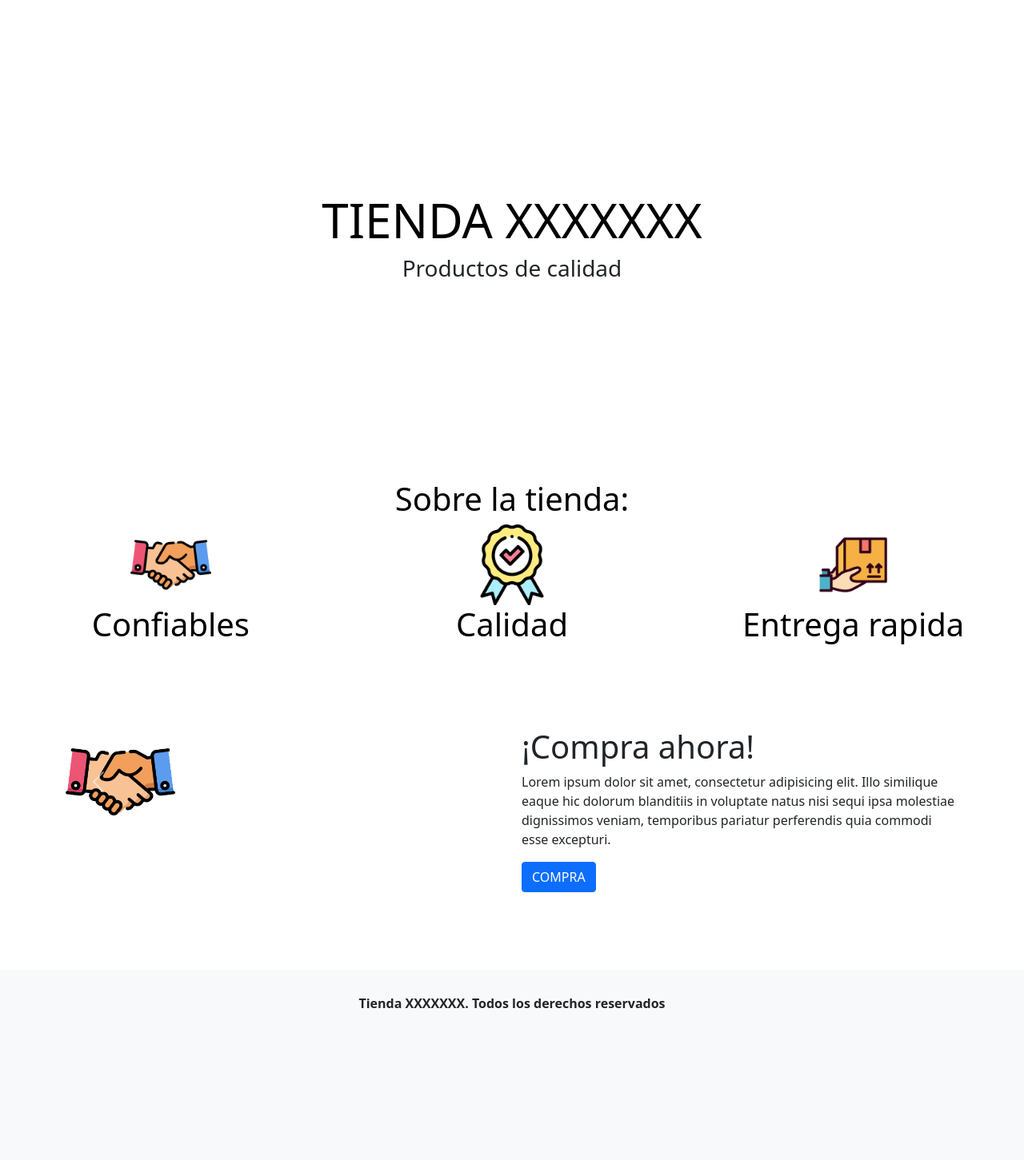
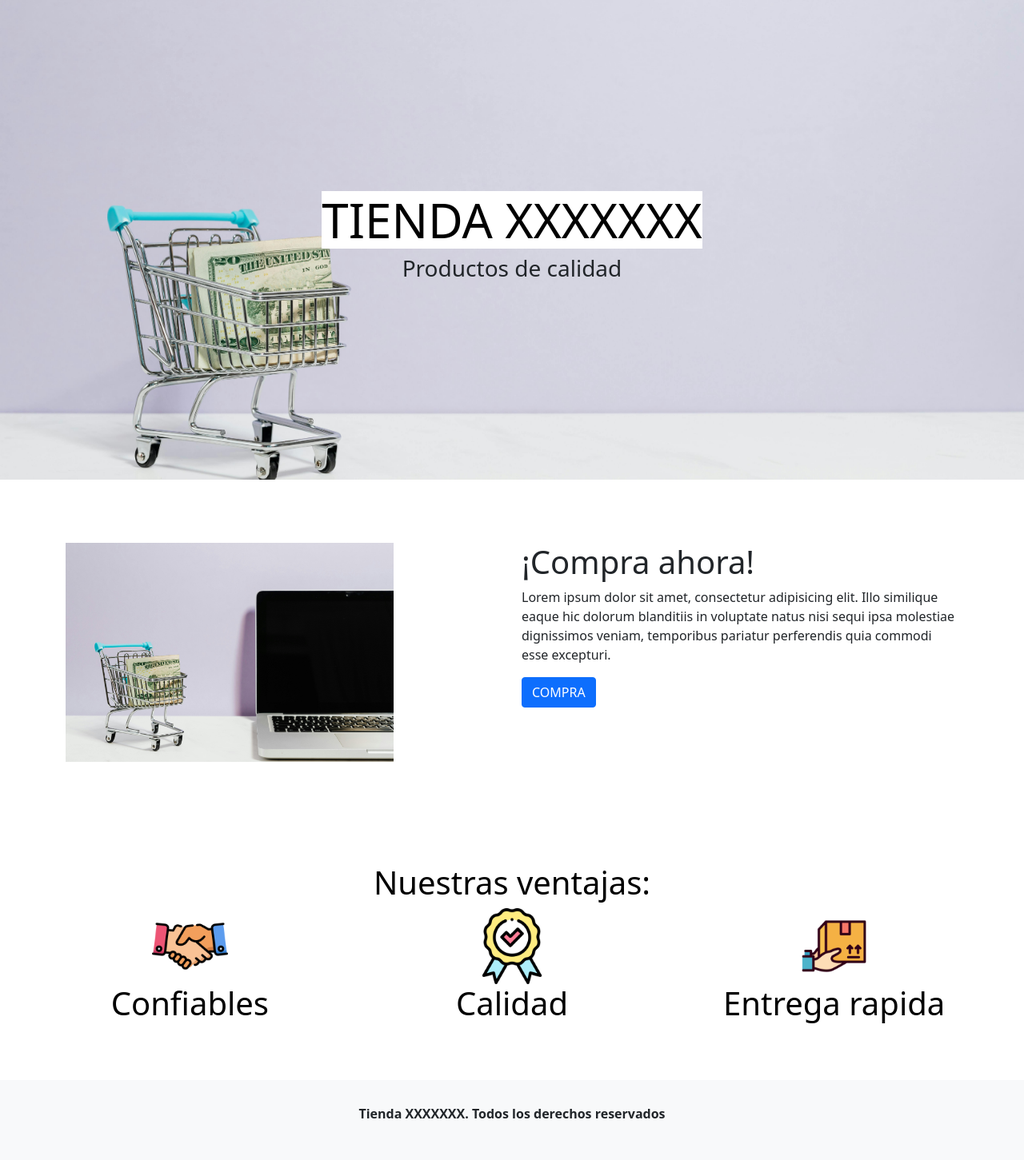
Before and after one commit to emiliooarrig/tienda-chinos-main, a PHP site: page / in a window 1280 px wide. Shown: the part 56-1507 px from the top of the page at 80% size. Before the commit the page ends 1317 px from the top, so only its background shows below. Run offline with PHP 8.4, Linux system fonts and the light colour scheme.

Commit message:
Cambios en el diseño del index

```diff
--- a/index.php
+++ b/index.php
@@ -38,59 +38,20 @@
     </nav>
 
 
-    <div class="container-fluid d-flex flex-column align-items-center justify-content-center portada">
+    <div class="container-fluid d-flex flex-column align-items-center justify-content-center portada" style="background: url(img/img-index-2.jpg); background-size: cover; background-repeat: no-repeat; background-position: center;">
         <h1> TIENDA XXXXXXX</h1>
         <h3> Productos de calidad </h3>
     </div>
 
-    <div class="container-fluid d-flex justify-content-around align-items-center flex-column beneficios">
-        <h1> Sobre la tienda: </h1>
-        <div class="row row-cols-1 row-cols-md-3 g-4 justify-content-center">
-            <div class="col d-flex flex-column align-items-center justify-content-center text-center">
-                <img src="img/apreton-de-manos.png" alt="" class="w-25">
-                <h1> Confiables </h1>
-            </div>
-            <div class="col d-flex flex-column align-items-center justify-content-center text-center">
-                <img src="img/calidad.png" alt="" class="w-25">
-                <h1> Calidad </h1>
-            </div>
-            <div class="col d-flex flex-column align-items-center justify-content-center text-center">
-                <img src="img/entrega-de-paquetes.png" alt="" class="w-25">
-                <h1> Entrega rapida </h1>
-            </div>
-        </div>
-    </div>
 
-    <div class="container compra d-flex flex-row align-items-center justify-content-center">
+    <div class="container compra d-flex flex-row align-items-center justify-content-center mt-3 mb-3">
         <div class="row row-cols-1 row-cols-md-2 g-4">
             <div class="col">
-                <div id="carouselExampleIndicators" class="carousel slide">
-                    <div class="carousel-indicators">
-                        <button type="button" data-bs-target="#carouselExampleIndicators" data-bs-slide-to="0" class="active" aria-current="true" aria-label="Slide 1"></button>
-                        <button type="button" data-bs-target="#carouselExampleIndicators" data-bs-slide-to="1" aria-label="Slide 2"></button>
-                        <button type="button" data-bs-target="#carouselExampleIndicators" data-bs-slide-to="2" aria-label="Slide 3"></button>
-                    </div>
-                    <div class="carousel-inner">
-                        <div class="carousel-item active">
-                            <img src="img/apreton-de-manos.png" class="d-block w-25" alt="...">
-                        </div>
-                        <div class="carousel-item">
-                            <img src="img/calidad.png" class="d-block w-25" alt="...">
-                        </div>
-                    </div>
-                    <button class="carousel-control-prev" type="button" data-bs-target="#carouselExampleIndicators" data-bs-slide="prev">
-                        <span class="carousel-control-prev-icon" aria-hidden="true"></span>
-                        <span class="visually-hidden">Previous</span>
-                    </button>
-                    <button class="carousel-control-next" type="button" data-bs-target="#carouselExampleIndicators" data-bs-slide="next">
-                        <span class="carousel-control-next-icon" aria-hidden="true"></span>
-                        <span class="visually-hidden">Next</span>
-                    </button>
-                </div>
+                <img src="img/fondo-index.jpg" alt="" class="img w-75">
             </div>
 
-            <div class="col">
-                <h1> ¡Compra ahora!</h1>
+            <div class="col align-items-center">
+                <h1 class = "text-dark"> ¡Compra ahora!</h1>
                 <p>
                     Lorem ipsum dolor sit amet, consectetur adipisicing elit. Illo similique eaque hic dolorum blanditiis in voluptate natus nisi sequi ipsa molestiae dignissimos veniam,
                     temporibus pariatur perferendis quia commodi esse excepturi.
@@ -100,7 +61,25 @@
         </div>
     </div>
 
-    <footer class="container-fluid d-flex align-items-center justify-content-center bg-light" style="height: 100px;">
+    <div class="container-fluid d-flex justify-content-around align-items-center flex-column mt-3 mb-3 p-5 beneficios">
+        <h1> Nuestras ventajas:  </h1>
+        <div class="row row-cols-1 row-cols-md-3 g-4 justify-content-center">
+            <div class="col d-flex flex-column align-items-center justify-content-center text-center">
+                <img src="img/apreton-de-manos.png" alt="" class="w-25">
+                <h1 class="fw-light"> Confiables </h1>
+            </div>
+            <div class="col d-flex flex-column align-items-center justify-content-center text-center">
+                <img src="img/calidad.png" alt="" class="w-25">
+                <h1 class = "fw-light"> Calidad </h1>
+            </div>
+            <div class="col d-flex flex-column align-items-center justify-content-center text-center">
+                <img src="img/entrega-de-paquetes.png" alt="" class="w-25">
+                <h1 class = "fw-light"> Entrega rapida </h1>
+            </div>
+        </div>
+    </div>
+
+    <footer class="container-fluid d-flex align-items-center justify-content-center bg-light mt-3" style="height: 100px;">
         <p class="fw-bolder">
             Tienda XXXXXXX. Todos los derechos reservados
         </p>
```
